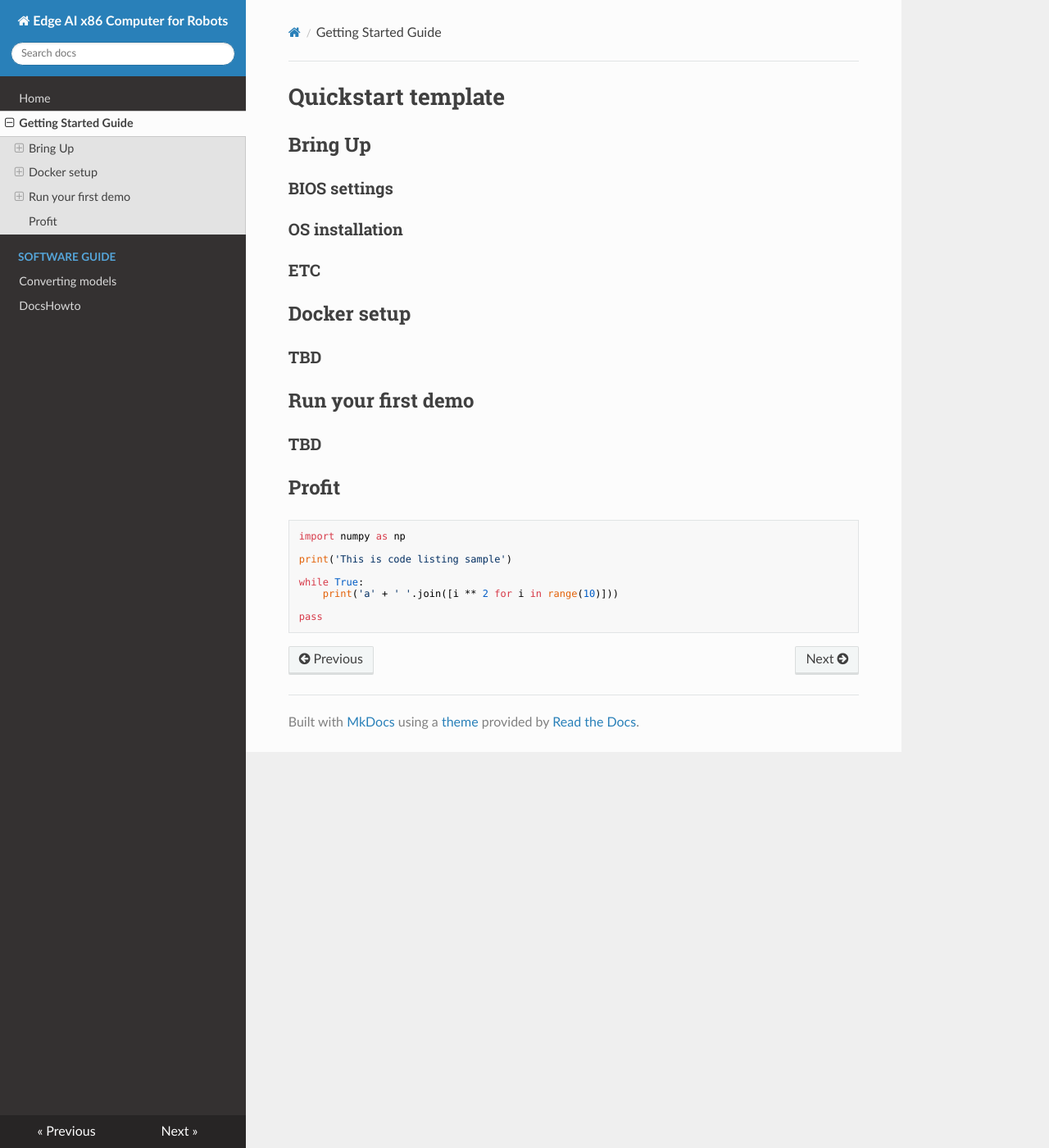
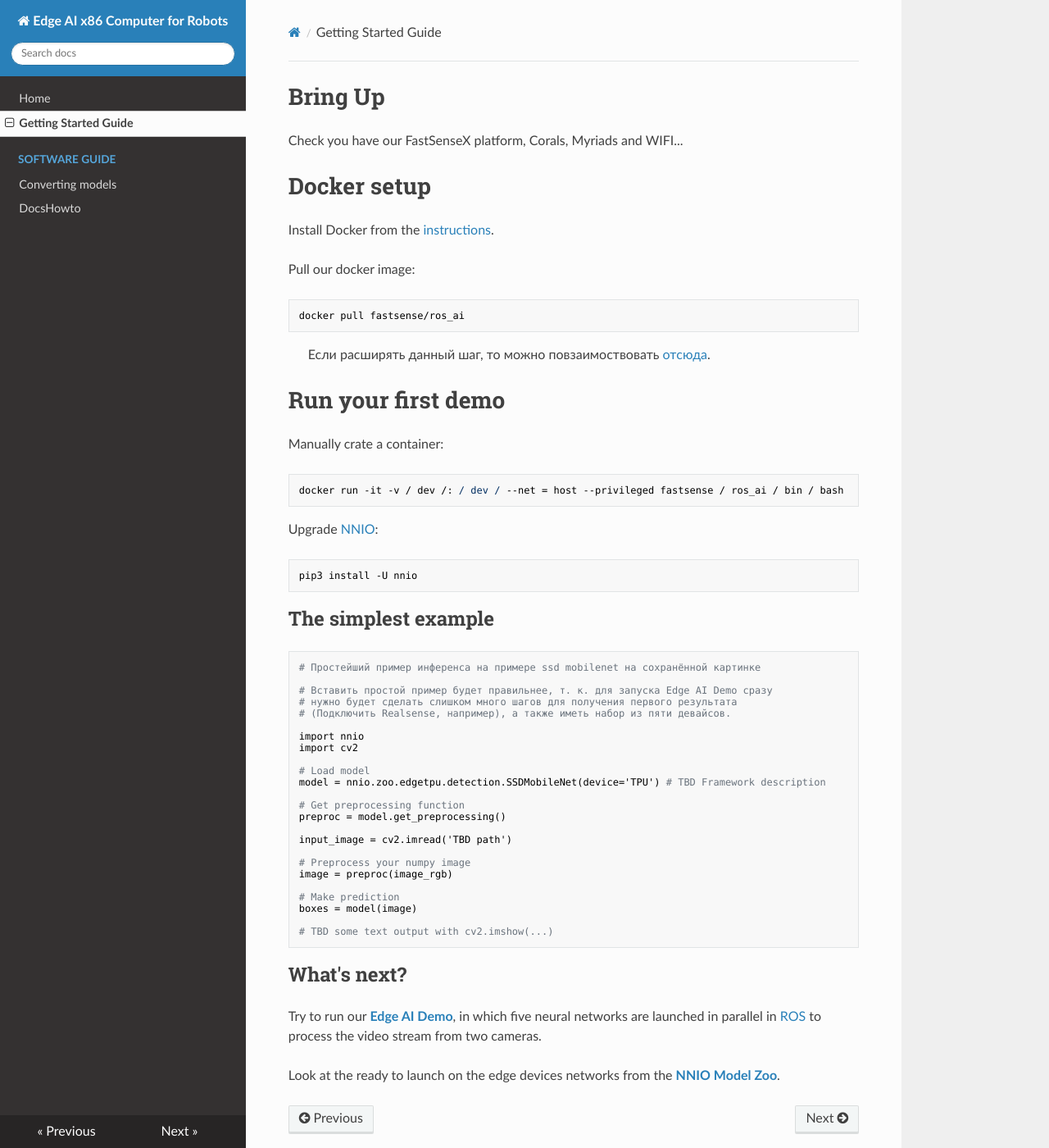
Before and after one commit to FastSense/fastsense-x-documentation, an MkDocs documentation site: the page built from docs/quick-start.md, in a window 1280 px wide and 1400 px high. Shown: the whole window at 82% size. Built offline with MkDocs 1.6.1, drawn with Linux system fonts in a browser that asks for light colours; nearby versions of some CDN libraries.

Commit message:
add getting start template

````diff
--- a/docs/quick-start.md
+++ b/docs/quick-start.md
@@ -1,30 +1,61 @@
-# Quickstart template
+# Bring Up
 
-## Bring Up
+Check you have our FastSenseX platform, Corals, Myriads and WIFI...
 
-### BIOS settings
+# Docker setup
 
-### OS installation
+Install Docker from the [instructions](https://docs.docker.com/engine/install/ubuntu/).
 
-### ETC
+Pull our docker image:
+```
+docker pull fastsense/ros_ai
+```
 
-## Docker setup
+> Если расширять данный шаг, то можно повзаимоствовать [отcюда](https://github.com/FastSense/edge_ai_demo/blob/main/docker/README.md).
 
-### TBD
+# Run your first demo
 
-## Run your first demo
+Manually crate a container:
+```
+docker run -it -v / dev /: / dev / --net = host --privileged fastsense / ros_ai / bin / bash
+```
 
-### TBD
+Upgrade [NNIO](https://nnio.readthedocs.io/en/latest/):
+```
+pip3 install -U nnio
+```
 
-## Profit
+## The simplest example
 
 ```
-import numpy as np
+# Простейший пример инференса на примере ssd mobilenet на сохранённой картинке
 
-print('This is code listing sample')
+# Вставить простой пример будет правильнее, т. к. для запуска Edge AI Demo сразу
+# нужно будет сделать слишком много шагов для получения первого результата
+# (Подключить Realsense, например), а также иметь набор из пяти девайсов.
 
-while True:
-    print('a' + ' '.join([i ** 2 for i in range(10)]))
+import nnio
+import cv2
 
-pass
+# Load model
+model = nnio.zoo.edgetpu.detection.SSDMobileNet(device='TPU') # TBD Framework description
+
+# Get preprocessing function
+preproc = model.get_preprocessing()
+
+input_image = cv2.imread('TBD path')
+
+# Preprocess your numpy image
+image = preproc(image_rgb)
+
+# Make prediction
+boxes = model(image)
+
+# TBD some text output with cv2.imshow(...)
 ```
+
+## What's next?
+
+Try to run our [__Edge AI Demo__](https://github.com/FastSense/edge_ai_demo), in which five neural networks are launched in parallel in [ROS](http://wiki.ros.org/Documentation) to process the video stream from two cameras.
+
+Look at the ready to launch on the edge devices networks from the [__NNIO Model Zoo__](https://nnio.readthedocs.io/en/latest/zoo.html).
````
